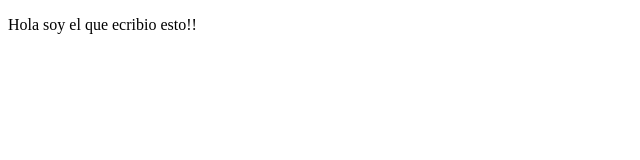
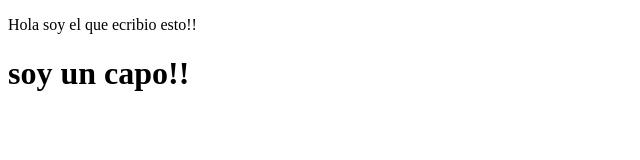
Before and after one commit to JuanMaParedes/ejemplo-git, a plain HTML site: page index.html in a window 1280 px wide. Shown: the whole page, without its empty margins (0-640 px from the left). Drawn offline with Linux system fonts and the light colour scheme.

Commit message:
se añadio js

```diff
--- a/index.html
+++ b/index.html
@@ -8,6 +8,6 @@
 </head>
 <body>
     <p>Hola soy el que ecribio esto!!</p>
-
+    <H1>soy un capo!!</H1>
 </body>
 </html>
--- /dev/null
+++ b/script.js
@@ -0,0 +1 @@
+console.log("Ahora estoy en la consola, q te parece?")
```
